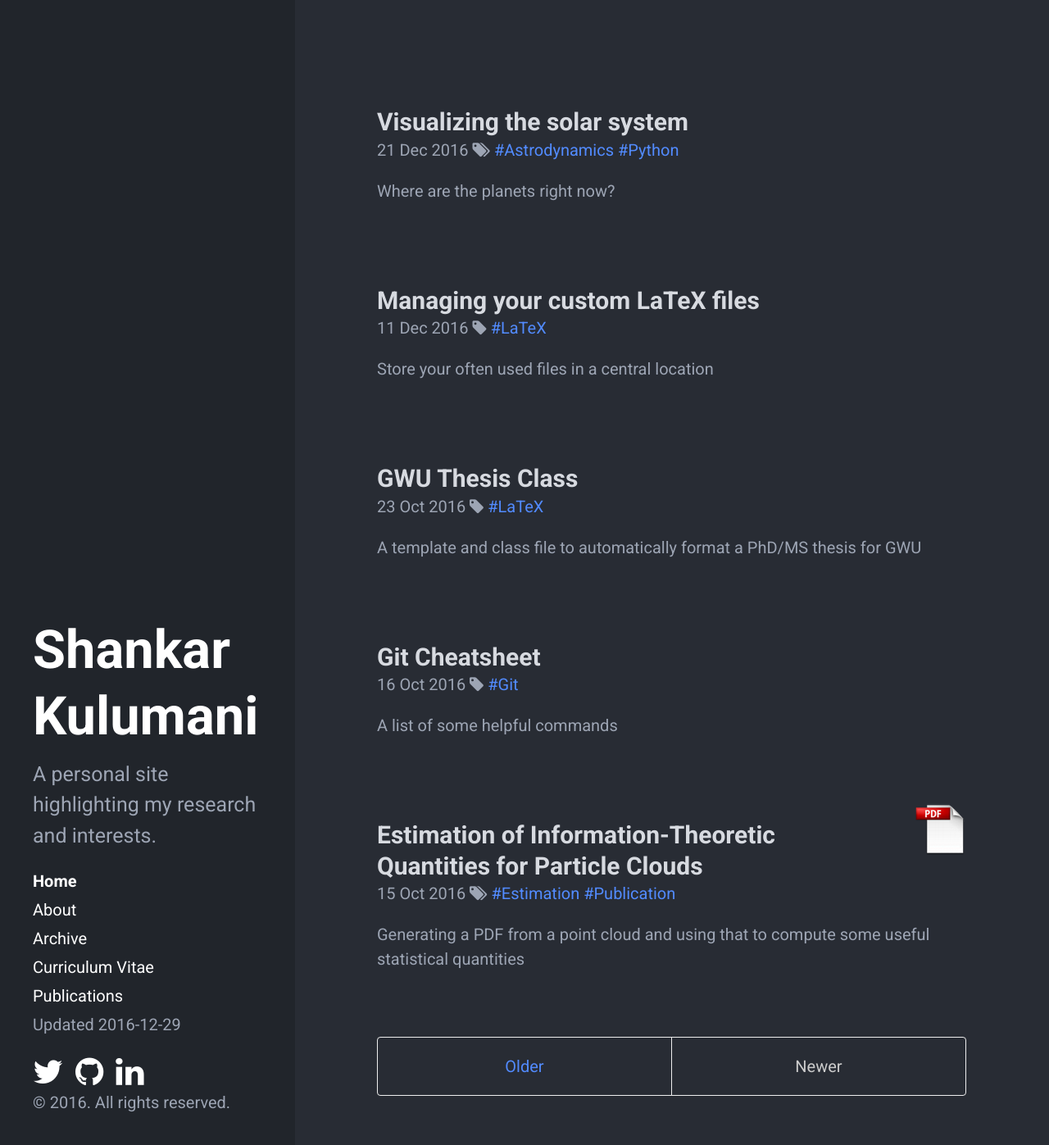
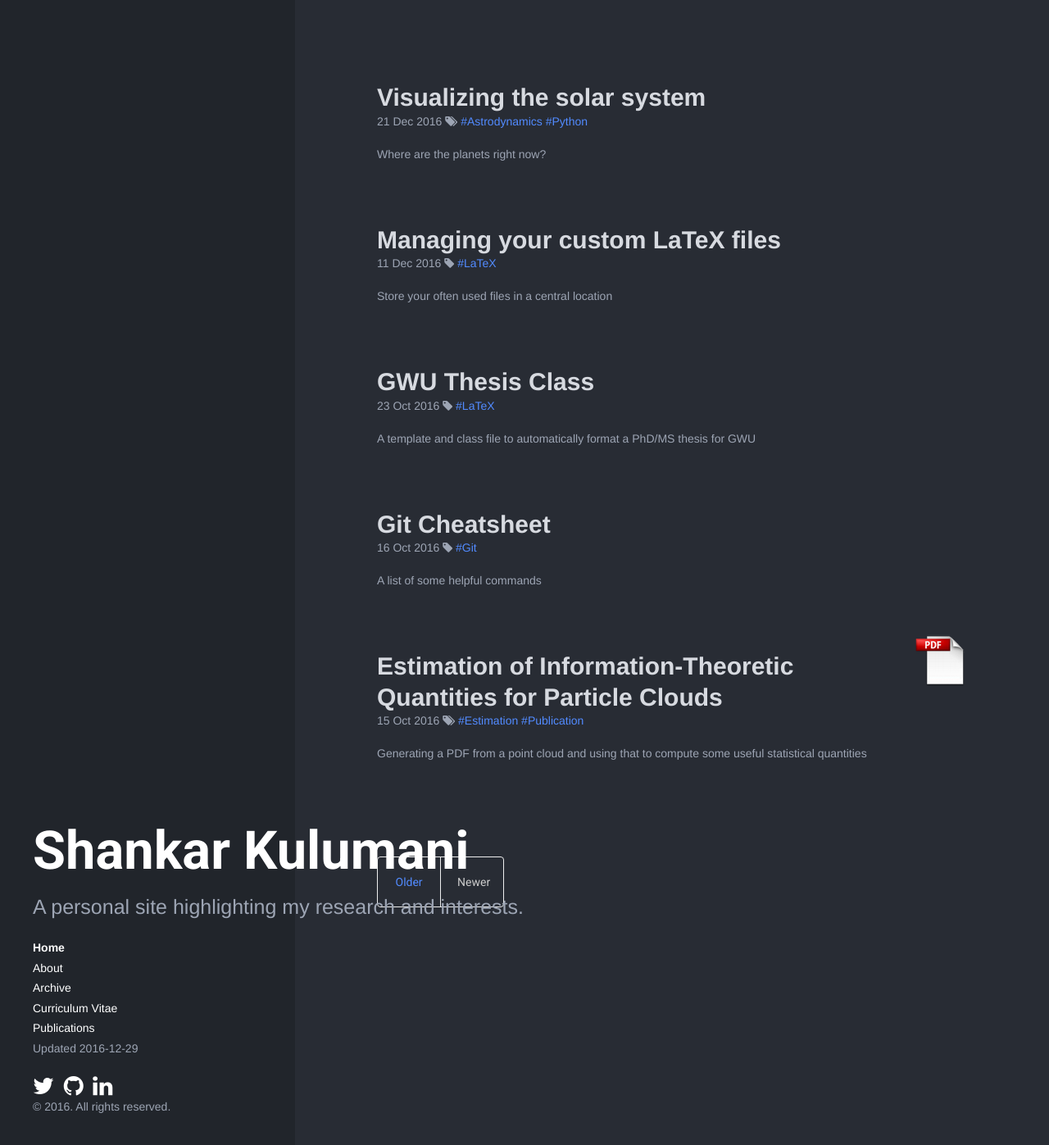
Before and after one commit to skulumani/skulumani.github.io, a Jekyll site: the page built from index.html, in a window 1280 px wide and 1400 px high. Shown: the top 1397 px of the window at 82% size. Built offline with Jekyll 4.4.1, drawn with Linux system fonts in a browser that asks for light colours; nearby versions of some CDN libraries; the list of posts is cut into pages by our own code.

Commit message:
Try to get bootstrap to work

```diff
--- a/_includes/head.html
+++ b/_includes/head.html
@@ -17,12 +17,27 @@
     {% endif %}
   </title>
 
-  <!-- CSS -->s
+  <!-- CSS -->
+    <!-- Add Font Awesome for social media-->
+  <link rel="stylesheet" href="//maxcdn.bootstrapcdn.com/font-awesome/4.3.0/css/font-awesome.min.css">
+
+  <!-- Academia Icons-->
+  <link rel="stylesheet" href="{{site.baseurl}}css/academicons.css"/>
+
+  <!-- BOOTSTRAP-->
+  <!-- Latest compiled and minified CSS -->
+  <link rel="stylesheet" href="https://maxcdn.bootstrapcdn.com/bootstrap/3.3.7/css/bootstrap.min.css" integrity="sha384-BVYiiSIFeK1dGmJRAkycuHAHRg32OmUcww7on3RYdg4Va+PmSTsz/K68vbdEjh4u" crossorigin="anonymous">
+
+  <!-- jQuery library -->
+  <script src="https://ajax.googleapis.com/ajax/libs/jquery/3.1.1/jquery.min.js"></script>
+
+  <!-- Latest compiled and minified JavaScript -->
+  <script src="https://maxcdn.bootstrapcdn.com/bootstrap/3.3.7/js/bootstrap.min.js" integrity="sha384-Tc5IQib027qvyjSMfHjOMaLkfuWVxZxUPnCJA7l2mCWNIpG9mGCD8wGNIcPD7Txa" crossorigin="anonymous"></script>
+
   <link rel="stylesheet" href="{{ site.baseurl }}css/poole.css">
   <link rel="stylesheet" href="{{ site.baseurl }}css/syntax.css">
   <link rel="stylesheet" href="{{ site.baseurl }}css/hyde.css">
   <link rel="stylesheet" href="{{ site.baseurl }}css/drop_button.css">
-  <!-- <link rel="stylesheet" href="http://fonts.googleapis.com/css?family=PT+Sans:400,400italic,700|Abril+Fatface"> -->
   <link rel="stylesheet" href="https://fonts.googleapis.com/css?family=Roboto:400,400italic,700"/>
 
   <!-- Icons -->
@@ -51,11 +66,7 @@
     </script>
   {% endif %}
 
-  <!-- Add Font Awesome for social media-->
-  <link rel="stylesheet" href="//maxcdn.bootstrapcdn.com/font-awesome/4.3.0/css/font-awesome.min.css">
 
-  <!-- Academia Icons-->
-  <link rel="stylesheet" href="{{site.baseurl}}css/academicons.css"/>
 
   <!-- SEO -->
   {% seo %}
--- a/_includes/sidebar.html
+++ b/_includes/sidebar.html
@@ -1,6 +1,6 @@
-<div class="sidebar">
-  <div class="container sidebar-sticky">
-    <div class="sidebar-about">
+<div id="bootstrap-overrides" class="sidebar">
+  <div id="bootstrap-overrides" class="container sidebar-sticky">
+    <div id="bootstrap-overrides" class="sidebar-about">
       <h1>
         <a href="{{ site.baseurl }}">
           {{ site.title }}
@@ -9,8 +9,8 @@
       <p class="lead">{{ site.description }}</p>
     </div>
 
-    <nav class="sidebar-nav">
-      <a class="sidebar-nav-item{% if page.url == site.baseurl %} active{% endif %}" href="{{ site.baseurl }}">Home</a>
+    <nav id="bootstrap-overrides" class="sidebar-nav">
+      <a id="bootstrap-overrides" class="sidebar-nav-item{% if page.url == site.baseurl %} active{% endif %}" href="{{ site.baseurl }}">Home</a>
 
       {% comment %}
         The code below dynamically generates a sidebar nav of pages with
@@ -21,14 +21,14 @@
       {% for node in pages_list %}
         {% if node.title != null %}
           {% if node.layout == "page" %}
-            <a class="sidebar-nav-item{% if page.url == node.url %} active{% endif %}" href="{{ node.url }}.html">{{ node.title }}</a>
+            <a id="bootstrap-overrides" class="sidebar-nav-item{% if page.url == node.url %} active{% endif %}" href="{{ node.url }}.html">{{ node.title }}</a>
           {% endif %}
         {% endif %}
       {% endfor %}
 
       <!-- <a class="sidebar-nav-item" href="{{ site.github.repo }}/archive/v{{ site.version }}.zip">Download</a> -->
 
-	  <span class="sidebar-nav-item">Updated {{ site.date }} </span>
+	  <span id="bootstrap-overrides" class="sidebar-nav-item">Updated {{ site.date }} </span>
       <!--<span class="sidebar-nav-item">Currently v{{ site.version }} updated {{ site.time | date: '%Y-%m-%d' }} </span> -->
     </nav>
 
--- a/_layouts/default.html
+++ b/_layouts/default.html
@@ -6,11 +6,11 @@
   {% include http_redirect.html %}
   {% include button_script.html %}
 
-  <body>
+  <body id="bootstrap-overrides">
 
     {% include sidebar.html %}
 
-    <div class="content container">
+    <div id="bootstrap-overrides" class="content container">
       {{ content }}
     </div>
 
--- a/css/hyde.css
+++ b/css/hyde.css
@@ -53,14 +53,14 @@
  * out above content in mobile and later moves to the side with wider viewports.
  */
 
-.sidebar {
+#bootstrap-overrides .sidebar {
   text-align: center;
   padding: 2rem 1rem;
   color: #9da5b4;
   background-color: #21252b;
 }
 @media (min-width: 48em) {
-  .sidebar {
+  #bootstrap-overrides .sidebar {
     position: fixed;
     top: 0;
     left: 0;
@@ -71,12 +71,12 @@
 }
 
 /* Sidebar links */
-.sidebar a {
+#bootstrap-overrides .sidebar a {
   color: #fff;
 }
 
 /* About section */
-.sidebar-about h1 {
+#bootstrap-overrides .sidebar-about h1 {
   color: #fff;
   margin-top: 0;
   font-family: "Roboto", sans-serif;
@@ -84,21 +84,21 @@
 }
 
 /* Sidebar nav */
-.sidebar-nav {
+#bootstrap-overrides .sidebar-nav {
   margin-bottom: 1rem;
 }
-.sidebar-nav-item {
+#bootstrap-overrides .sidebar-nav-item {
   display: block;
   line-height: 1.75;
 }
-a.sidebar-nav-item:hover,
-a.sidebar-nav-item:focus {
+#bootstrap-overrides a.sidebar-nav-item:hover,
+#bootstrap-overrides a.sidebar-nav-item:focus {
   text-decoration: underline;
 }
-.sidebar-nav-item.active {
+#bootstrap-overrides .sidebar-nav-item.active {
   font-weight: bold;
 }
-.sidebar-nav-icons {
+#bootstrap-overrides .sidebar-nav-icons {
   margin-top: 0.4rem;
   display: inline-block;
   line-height: 1.75;
@@ -114,7 +114,7 @@
  */
 
 @media (min-width: 48em) {
-  .sidebar-sticky {
+  #bootstrap-overrides .sidebar-sticky {
     position: absolute;
     right:  1rem;
     bottom: 1rem;
@@ -129,13 +129,13 @@
  * with a 25%-wide `.sidebar`.
  */
 
-.content {
+#bootstrap-overrides .content {
   padding-top:    4rem;
   padding-bottom: 4rem;
 }
 
 @media (min-width: 48em) {
-  .content {
+  #bootstrap-overrides .content {
     max-width: 38rem;
     margin-left: 20rem;
     margin-right: 2rem;
@@ -143,7 +143,7 @@
 }
 
 @media (min-width: 64em) {
-  .content {
+  #bootstrap-overrides .content {
     margin-left: 22rem;
     margin-right: 4rem;
   }
@@ -157,7 +157,7 @@
  */
 
 @media (min-width: 48em) {
-  .layout-reverse .sidebar {
+  #bootstrap-overrides .layout-reverse .sidebar {
     left: auto;
     right: 0;
   }
--- a/css/poole.css
+++ b/css/poole.css
@@ -291,7 +291,7 @@
  * Center the page content.
  */
 
-.container {
+#bootstrap-overrides .container {
   max-width: 38rem;
   padding-left:  1rem;
   padding-right: 1rem;
```
